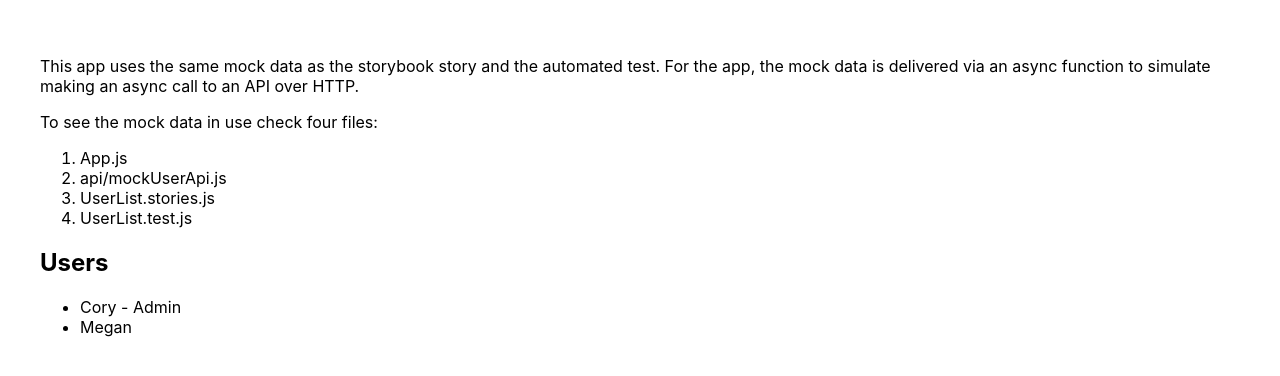
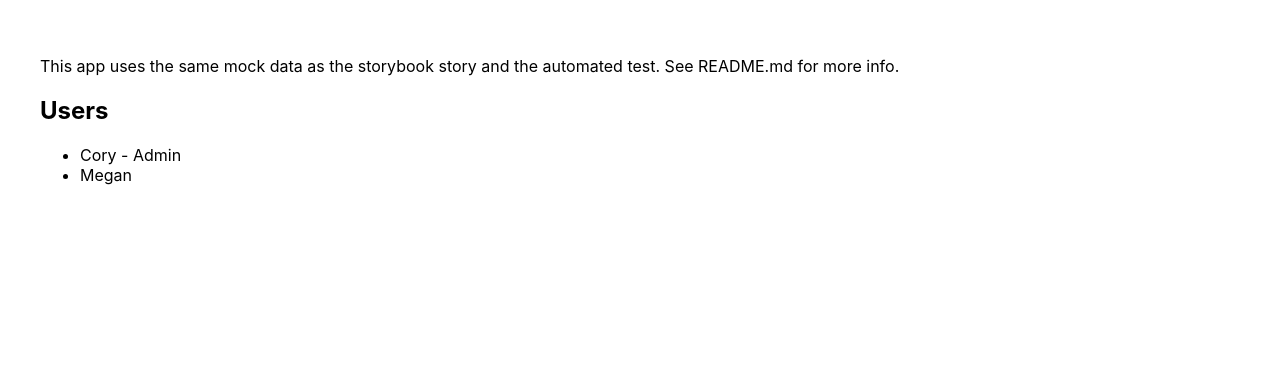
Before and after one commit to coryhouse/mock-data-pattern, a React (Create React App) app: page / in a window 1280 px wide. Shown: the top 376 px of the page. Built offline with nearby package versions, Linux system fonts and the light colour scheme.

Commit message:
Tweak structure

```diff
--- a/src/App.js
+++ b/src/App.js
@@ -26,20 +26,8 @@ class App extends Component {
       <div className="App">
         <p>
           This app uses the same mock data as the storybook story and the
-          automated test. For the app, the mock data is delivered via an async
-          function to simulate making an async call to an API over HTTP.
+          automated test. See README.md for more info.
         </p>
-
-        <p>
-          To see the mock data in use check four files:
-          <ol>
-            <li>App.js</li>
-            <li>api/mockUserApi.js</li>
-            <li>UserList.stories.js</li>
-            <li>UserList.test.js</li>
-          </ol>
-        </p>
-
         <UserList users={this.state.users} />
       </div>
     );
--- a/src/UserList.js
+++ b/src/UserList.js
@@ -1,8 +1,11 @@
 import React from "react";
 
-const UserList = ({ users }) => (
+const UserList = ({ users = [] }) => (
   <>
     <h2>Users</h2>
+    {users.length === 0 ? (
+      "No users found"
+    ) : (
       <ul>
         {users.map(user => (
           <li key={user.id}>
@@ -10,6 +13,7 @@ const UserList = ({ users }) => (
           </li>
         ))}
       </ul>
+    )}
   </>
 );
 
```
Lines whose indentation alone changed are shown as unchanged.
